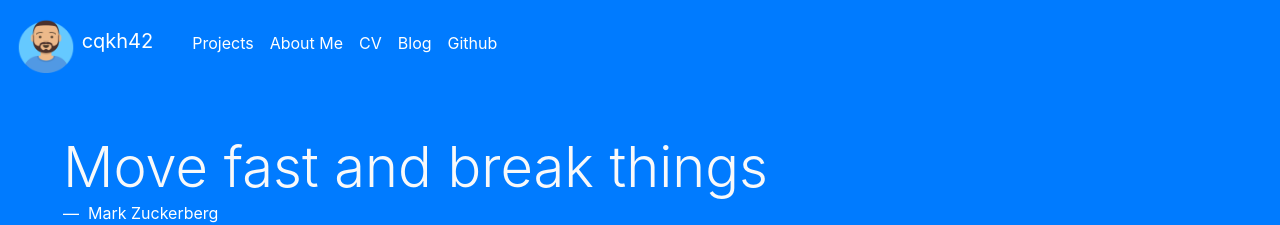
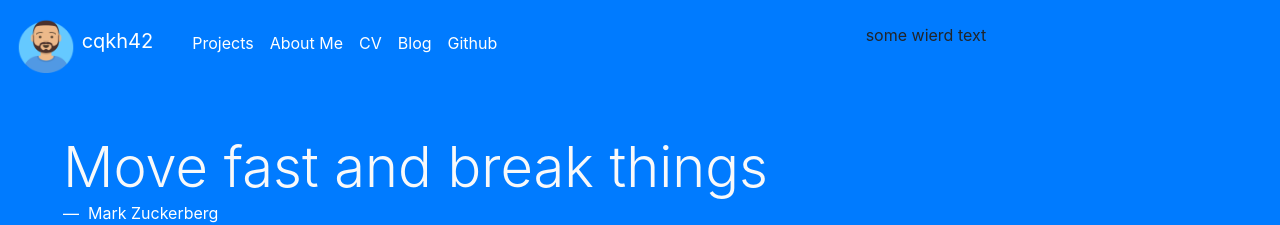
Before and after one commit to cqkh42/cqkh42.github.io, a Jekyll site: the page built from index.html, in a window 1280 px wide. Shown: the top 225 px of the page. Built offline with Jekyll 4.4.1, drawn with Linux system fonts in a browser that asks for light colours.

Commit message:
Update nav.html

```diff
--- a/_includes/nav.html
+++ b/_includes/nav.html
@@ -30,5 +30,6 @@
            </li>
       {% endfor %}
     </ul>
+    <p>some wierd text</p>
   </div>
 </nav>
```
